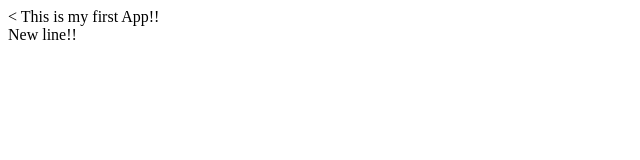
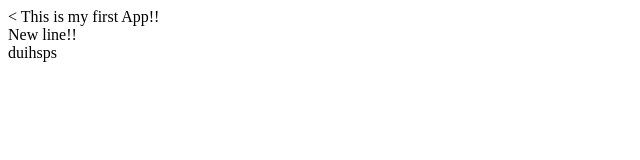
Before and after one commit to juergenwalther/myappsample, a plain HTML site: page index.html in a window 1280 px wide. Shown: the full height of the page, 0-640 px from the left. Drawn offline with Linux system fonts and the light colour scheme.

Commit message:
New commit

```diff
--- a/index.html
+++ b/index.html
@@ -8,5 +8,7 @@
     This is my first App!!
     <br>
     New line!!
+    <br>
+    duihsps
   </body>
 </html>
```
